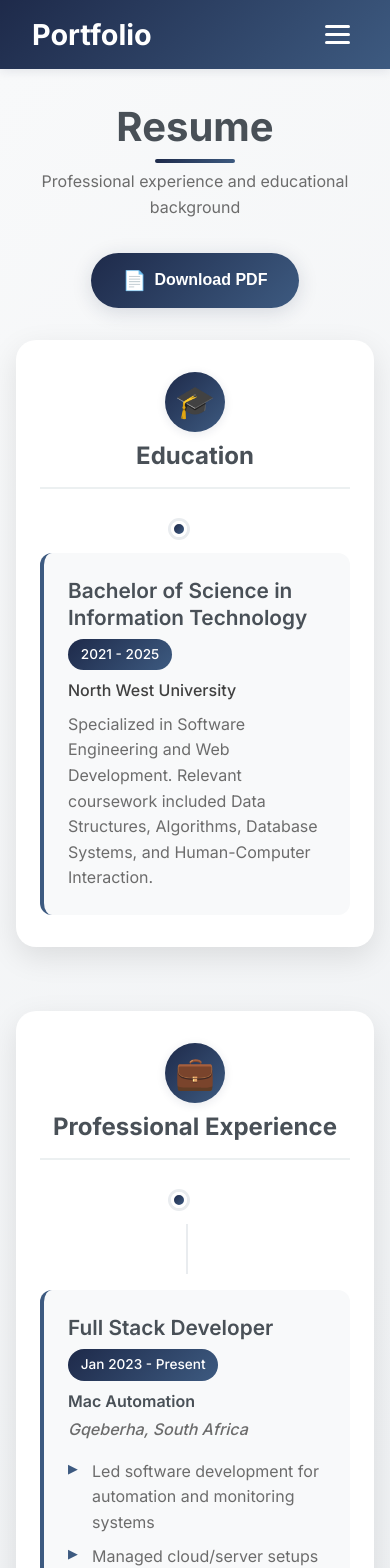
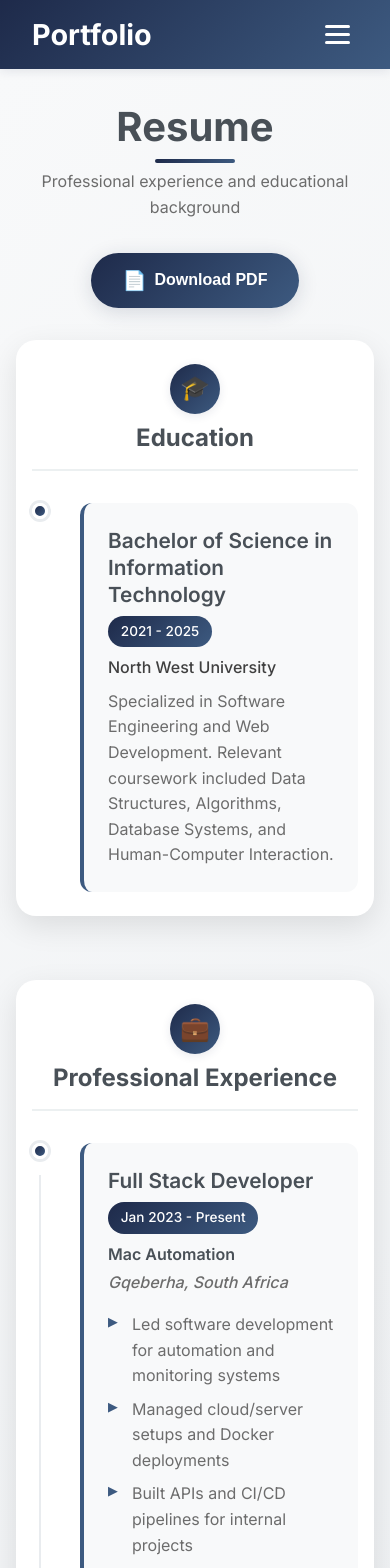
Before and after one commit to krispykeenz/virtual-cv, an Angular app: page /resume in a window 390 px wide. Shown: the top 1568 px of the page. Built offline with nearby package versions, Linux system fonts and the light colour scheme.

Commit message:
Fix mobile responsive issues
- Fix skills section overflow on mobile (cards extending off-screen)
- Fix resume timeline layout on mobile (remove weird horizontal shape)
- Fix burger menu click-outside detection to properly close menu

Co-Authored-By: Warp <agent@warp.dev>

```diff
--- a/src/app/components/header/header.component.ts
+++ b/src/app/components/header/header.component.ts
@@ -21,12 +21,14 @@ export class HeaderComponent {
 
   @HostListener('document:click', ['$event'])
   onDocumentClick(event: MouseEvent) {
+    if (!this.isMenuOpen) return;
+
     const target = event.target as HTMLElement;
-    const header = target.closest('.header');
-    const isClickInsideMenu = target.closest('.navbar') || target.closest('.mobile-menu-toggle');
+    const isClickInsideMenu = target.closest('.navbar');
+    const isClickOnToggle = target.closest('.mobile-menu-toggle');
 
-    // Close menu if clicking outside and menu is open
-    if (this.isMenuOpen && header && !isClickInsideMenu) {
+    // Close menu if clicking outside the menu and toggle button
+    if (!isClickInsideMenu && !isClickOnToggle) {
       this.closeMobileMenu();
     }
   }
--- a/src/app/components/resume/resume.component.scss
+++ b/src/app/components/resume/resume.component.scss
@@ -416,19 +416,39 @@
 
 @media (max-width: 480px) {
   .resume-section {
+    .resume-block {
+      padding: 1.5rem 1rem;
+
+      .block-header {
+        .header-icon {
+          width: 50px;
+          height: 50px;
+          font-size: 1.5rem;
+        }
+      }
+    }
+
     .timeline-item {
-      flex-direction: column;
+      .timeline-marker {
+        margin-right: 0.75rem;
 
-      .timeline-marker {
-        flex-direction: row;
-        margin-right: 0;
-        margin-bottom: 1rem;
+        .marker-dot {
+          width: 12px;
+          height: 12px;
+        }
+      }
 
-        .marker-line {
-          width: 50px;
-          height: 2px;
-          margin-top: 0;
-          margin-left: 1rem;
+      .timeline-content {
+        padding: 1rem;
+
+        .content-header {
+          h3 {
+            font-size: 1rem;
+          }
+
+          .period {
+            font-size: 0.75rem;
+          }
         }
       }
     }
--- a/src/app/components/skills/skills.component.scss
+++ b/src/app/components/skills/skills.component.scss
@@ -2,11 +2,14 @@
   padding: 4rem 0;
   background: var(--gradient-light);
   min-height: 100vh;
+  overflow-x: hidden;
 
   .container {
     max-width: 1200px;
     margin: 0 auto;
     padding: 0 2rem;
+    width: 100%;
+    box-sizing: border-box;
   }
 
   .section-header {
@@ -98,6 +101,7 @@
     flex-direction: column;
     gap: 2rem;
     margin-bottom: 4rem;
+    width: 100%;
 
     .category-section {
       background: white;
@@ -106,6 +110,7 @@
       box-shadow: 0 8px 25px rgba(0, 0, 0, 0.1);
       transition: all 0.3s ease;
       animation: slideInUp 0.6s ease-out;
+      max-width: 100%;
 
       &:hover {
         box-shadow: 0 12px 35px rgba(0, 0, 0, 0.15);
@@ -195,7 +200,7 @@
         .skills-grid {
           padding: 2rem;
           display: grid;
-          grid-template-columns: repeat(auto-fit, minmax(400px, 1fr));
+          grid-template-columns: repeat(auto-fit, minmax(min(400px, 100%), 1fr));
           gap: 1.5rem;
 
           .skill-item {
@@ -205,6 +210,8 @@
             border: 1px solid var(--neutral-medium);
             transition: all 0.3s ease;
             animation: fadeInUp 0.6s ease-out;
+            max-width: 100%;
+            box-sizing: border-box;
 
             &:hover {
               background: var(--neutral-medium);
@@ -475,13 +482,29 @@
 
       .category-content .skills-grid {
         grid-template-columns: 1fr;
-        padding: 1.5rem;
+        padding: 1rem;
         gap: 1rem;
 
         .skill-item {
+          padding: 1rem;
+
           .skill-header {
             flex-direction: column;
             gap: 1rem;
+
+            .skill-info {
+              gap: 0.75rem;
+
+              .skill-icon {
+                font-size: 1.3rem;
+              }
+
+              .skill-details {
+                h4 {
+                  font-size: 1rem;
+                }
+              }
+            }
 
             .skill-level {
               text-align: left;
```
